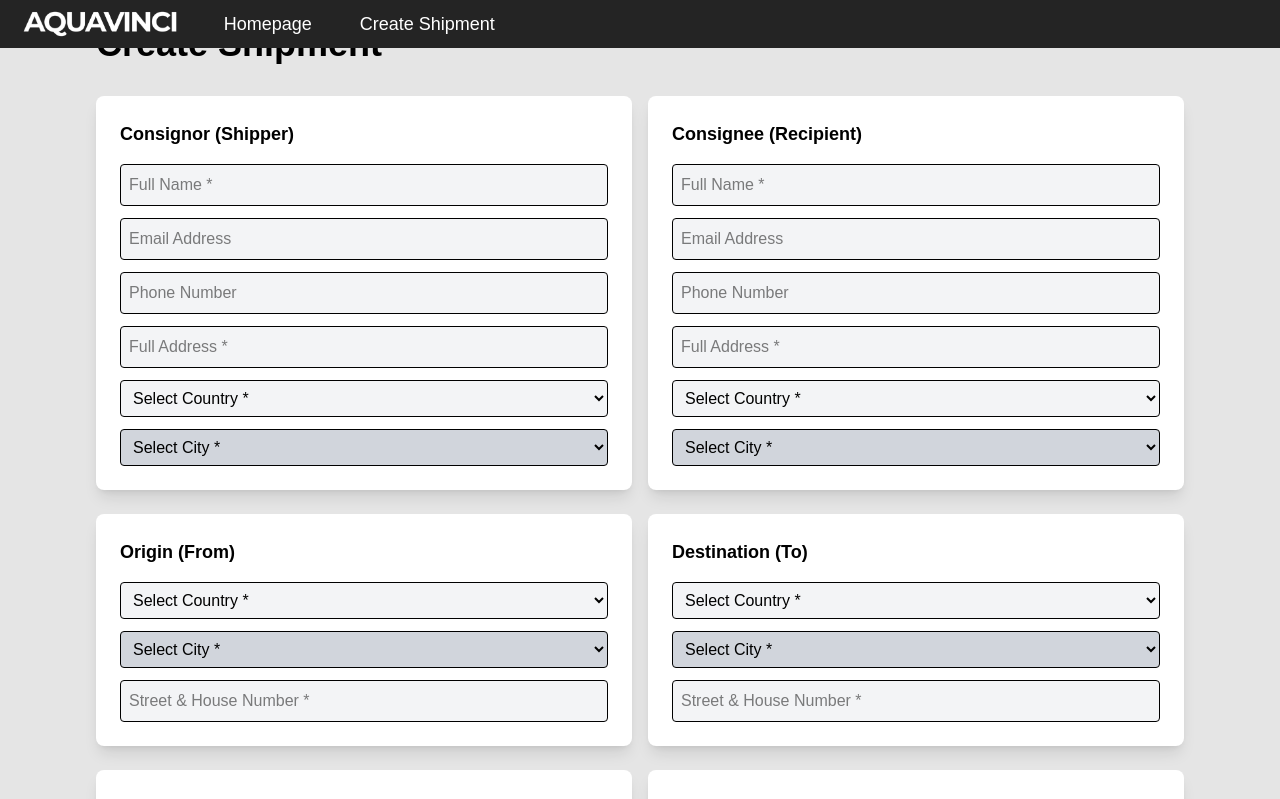
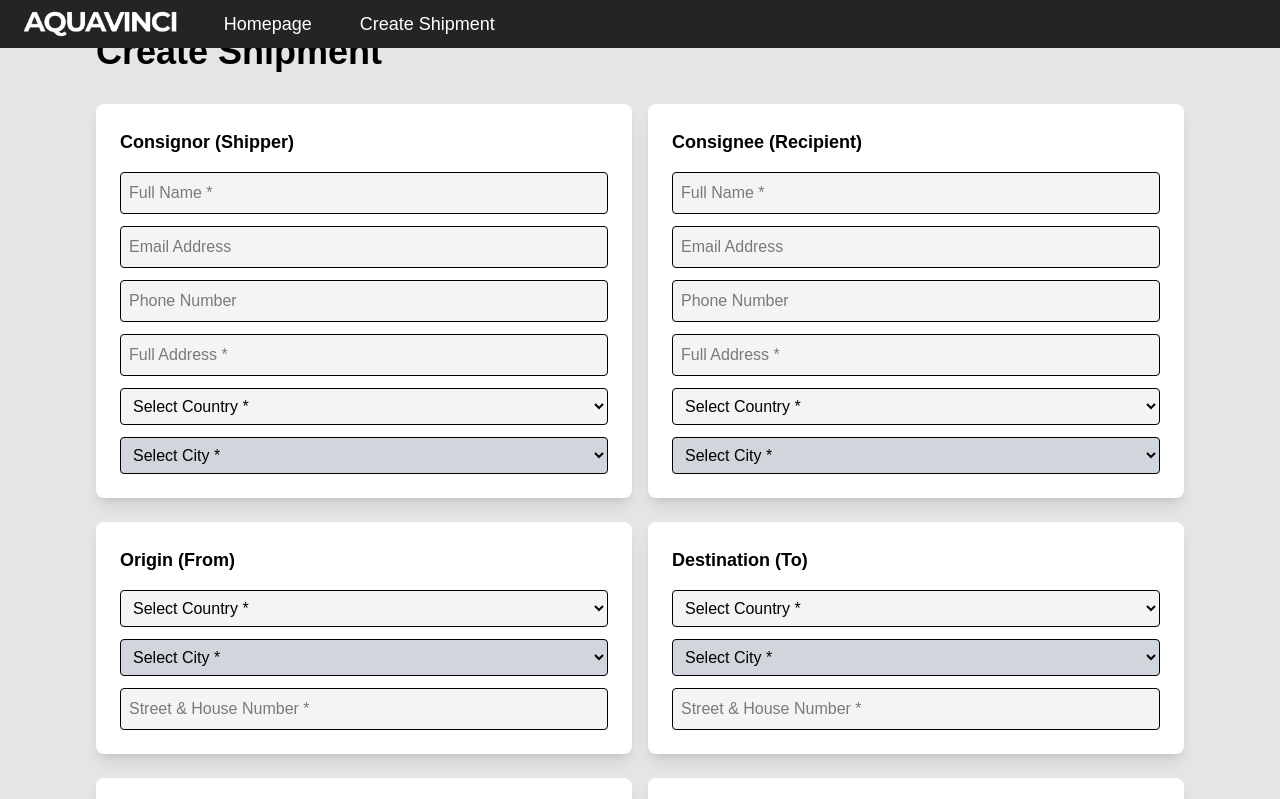
Before and after one commit to AlketKuehne/aquavinci, a Next.js app: page /create-shipment in a window 1280 px wide. Shown: the top 799 px of the page. Built offline with nearby package versions, Linux system fonts and the light colour scheme.

Commit message:
connection between /create-shipemtn and /details

```diff
--- a/app/create-shipment/page.tsx
+++ b/app/create-shipment/page.tsx
@@ -400,7 +400,7 @@ export default function ShipmentPage() {
       setShowWarning(false);
       setDateWarning(false);
       setInvalidDateWarning(false);
-      router.push('/create-shipment/details');
+      router.push(`/create-shipment/details?shipmentType=${encodeURIComponent(shipmentType)}`);
     }
   };
 
@@ -440,7 +440,7 @@ export default function ShipmentPage() {
       </nav>
 
       {/* Page Content */}
-      <div className="flex flex-col items-start w-full max-w-6xl mt-6 px-8">
+      <div className="flex flex-col items-start w-full max-w-6xl mt-8 px-8">
         <h1 className="text-4xl font-extrabold mb-8 self-start">Create Shipment</h1>
 
         {/* First Form Section */}
```
